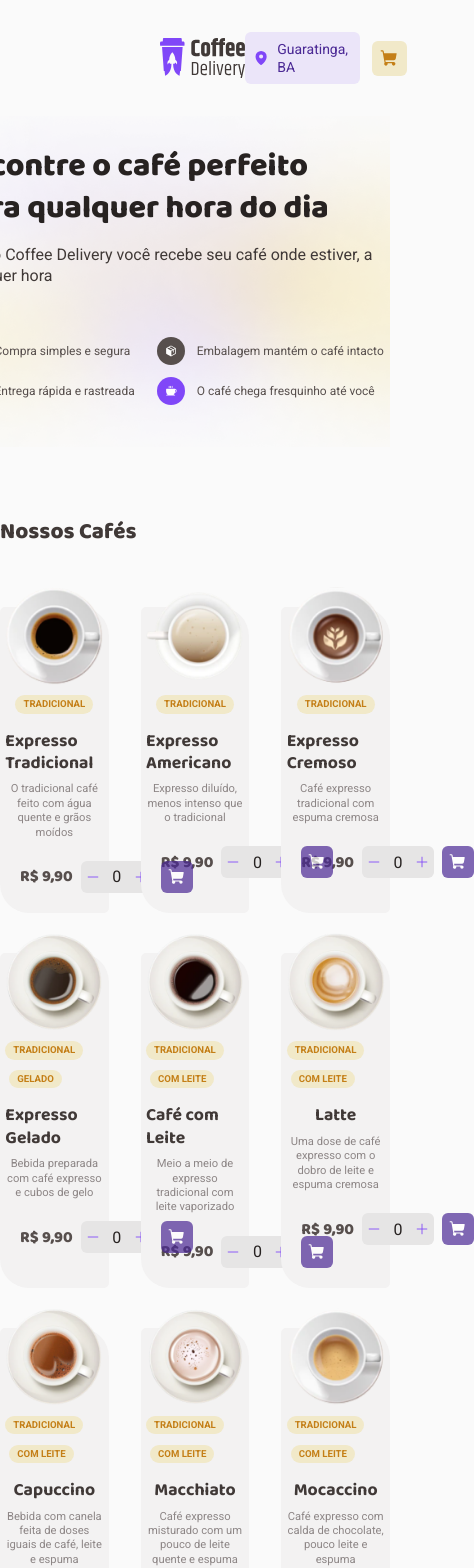
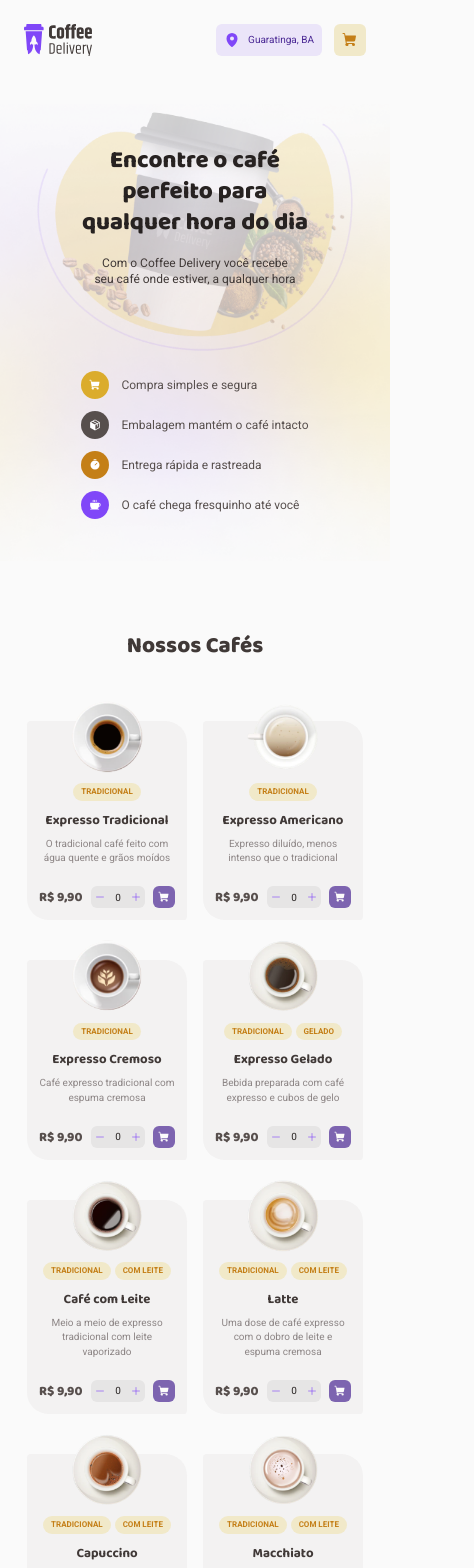
Before and after one commit to LucasSousa09/ignite2022-react-2ndchallenge-coffeedelivery, a React (Vite) app: page / in a window 390 px wide. Shown: the top 1568 px of the page, 474 px wide, since content can reach past the window. Built offline with nearby package versions, Linux system fonts and the light colour scheme.

Commit message:
add responsiveness to Home page

```diff
--- a/src/components/AddQuantity/styles.ts
+++ b/src/components/AddQuantity/styles.ts
@@ -71,6 +71,22 @@ export const AddQuantityContainer = styled.div<AddQuantityProps>`
       height: 2rem;
     }
   }
+
+  @media (max-width: 800px) {
+    & > button:first-of-type,
+    & > button:nth-child(3),
+    input {
+      font-size: 0.625rem;
+
+      width: 1.125rem;
+      height: 1.375rem;
+
+      svg {
+        width: 0.625rem;
+        height: 0.625rem;
+      }
+    }
+  }
 `
 
 export const AddToCartButton = styled.button`
@@ -114,4 +130,14 @@ export const AddToCartButton = styled.button`
       height: 18px;
     }
   }
+
+  @media (max-width: 800px) {
+    width: 1.375rem;
+    height: 1.375rem;
+
+    svg {
+      width: 0.75rem;
+      height: 0.75rem;
+    }
+  }
 `
--- a/src/components/Header/styles.ts
+++ b/src/components/Header/styles.ts
@@ -22,6 +22,30 @@ export const HeaderContainer = styled.header`
 
   & > a {
     height: 40px;
+  }
+
+  @media (max-width: 1240px) {
+    padding: 24px 120px;
+
+    & > a {
+      height: 32px;
+
+      & > img {
+        height: 32px;
+      }
+    }
+  }
+
+  @media (max-width: 800px) {
+    padding: 24px;
+
+    & > a {
+      height: 32px;
+
+      & > img {
+        height: 32px;
+      }
+    }
   }
 `
 
@@ -62,6 +86,13 @@ export const CartLink = styled(Link)<CartLinkProps>`
     color: ${(props) => props.theme.white};
     background-color: ${(props) => props.theme['yellow-dark']};
   }
+
+  @media (max-width: 1240px) {
+    svg {
+      width: 1rem;
+      height: 1rem;
+    }
+  }
 `
 
 export const UserLocale = styled.span`
@@ -76,4 +107,14 @@ export const UserLocale = styled.span`
   border-radius: 6px;
   color: ${(props) => props.theme['purple-dark']};
   background-color: ${(props) => props.theme['purple-light']};
+
+  @media (max-width: 1240px) {
+    font-size: 0.625rem;
+    line-height: 1rem;
+
+    svg {
+      width: 1rem;
+      height: 1rem;
+    }
+  }
 `
--- a/src/pages/Home/components/CoffeeCard/index.tsx
+++ b/src/pages/Home/components/CoffeeCard/index.tsx
@@ -29,9 +29,13 @@ export function CoffeeCard({
       <CoffeeDescription>
         <img src={coffeeImgSrc} alt="" />
         <div>
-          {tags.map((tag) => (
-            <span key={name + tag}>{tag}</span>
-          ))}
+          {tags.length > 2
+            ? tags.map((tag) => (
+                <span className="giveMarginLeft" key={name + tag}>
+                  {tag}
+                </span>
+              ))
+            : tags.map((tag) => <span key={name + tag}>{tag}</span>)}
         </div>
         <strong>{name}</strong>
         <p>{description}</p>
--- a/src/pages/Home/components/CoffeeCard/styles.ts
+++ b/src/pages/Home/components/CoffeeCard/styles.ts
@@ -23,6 +23,17 @@ export const CoffeeCardContainer = styled.div`
 
     border-top-left-radius: 5px;
     border-bottom-right-radius: 5px;
+  }
+
+  @media (max-width: 800px) {
+    padding: 0 12px 12px;
+    max-width: 160px;
+
+    border-top-right-radius: 21.5px;
+    border-bottom-left-radius: 21.5px;
+
+    border-top-left-radius: 3.6px;
+    border-bottom-right-radius: 3.6px;
   }
 `
 
@@ -96,6 +107,48 @@ export const CoffeeDescription = styled.div`
       line-height: 0.9rem;
     }
   }
+
+  @media (max-width: 800px) {
+    img {
+      width: 72px;
+      height: 72px;
+    }
+
+    span {
+      font-size: 0.5rem;
+      line-height: 0.6rem;
+    }
+
+    strong {
+      margin-top: 0.75rem;
+      font-size: 0.825rem;
+      line-height: 1rem;
+    }
+
+    p {
+      font-size: 0.625rem;
+    }
+
+    & > div {
+      display: flex;
+      justify-content: center;
+      width: 136px;
+      padding: 0 12px;
+      white-space: nowrap;
+      overflow-x: scroll;
+
+      -ms-overflow-style: none;
+      scrollbar-width: none;
+
+      & > .giveMarginLeft:first-of-type {
+        margin-left: 28px;
+      }
+    }
+
+    & > div::-webkit-scrollbar {
+      display: none;
+    }
+  }
 `
 
 export const AddQuantityToCartContainer = styled.div`
@@ -131,4 +184,12 @@ export const AddQuantityToCartContainer = styled.div`
       }
     }
   }
+
+  @media (max-width: 800px) {
+    span {
+      strong {
+        font-size: 0.825rem;
+      }
+    }
+  }
 `
--- a/src/pages/Home/styles.ts
+++ b/src/pages/Home/styles.ts
@@ -68,6 +68,47 @@ export const MainContainer = styled.main`
     }
   }
 
+  @media (max-width: 1000px) {
+    flex-direction: column;
+    position: relative;
+
+    img {
+      position: absolute;
+      z-index: 0;
+
+      opacity: 0.2;
+
+      top: 50%;
+      right: 50%;
+      transform: translate(50%, -72%);
+    }
+
+    & > div {
+      z-index: 999;
+      max-width: 245px;
+
+      & > div:first-of-type {
+        display: flex;
+        flex-direction: column;
+        align-items: center;
+
+        h1 {
+          text-align: center;
+          font-size: 1.5rem;
+          line-height: 1.93rem;
+        }
+
+        p {
+          text-align: center;
+          font-size: 0.75rem;
+          line-height: 1rem;
+
+          max-width: 204px;
+        }
+      }
+    }
+  }
+
   @media (min-width: 1240px) {
     padding: 5.875rem 10rem;
 
@@ -102,6 +143,14 @@ export const SnippetsContainer = styled.div`
   row-gap: 12px;
   column-gap: 22px;
 
+  @media (max-width: 1000px) {
+    margin-top: 84px;
+
+    display: flex;
+    flex-direction: column;
+    align-items: flex-start;
+  }
+
   @media (min-width: 1440px) {
     margin-top: 4.125rem;
 
@@ -123,10 +172,10 @@ export const CoffesContainer = styled.div`
     text-align: left;
   }
 
-  @media (min-width: 1240px) {
-  }
-
-  @media (min-width: 1412px) {
+  @media (max-width: 800px) {
+    h2 {
+      text-align: center;
+    }
   }
 `
 
@@ -141,5 +190,10 @@ export const CoffeCardsContainer = styled.div`
     grid-template-columns: repeat(3, minmax(0, 1fr));
   }
 
+  @media (max-width: 800px) {
+    grid-template-columns: repeat(2, minmax(0, 1fr));
+    column-gap: 16px;
+  }
+
   margin-top: 54px;
 `
```
